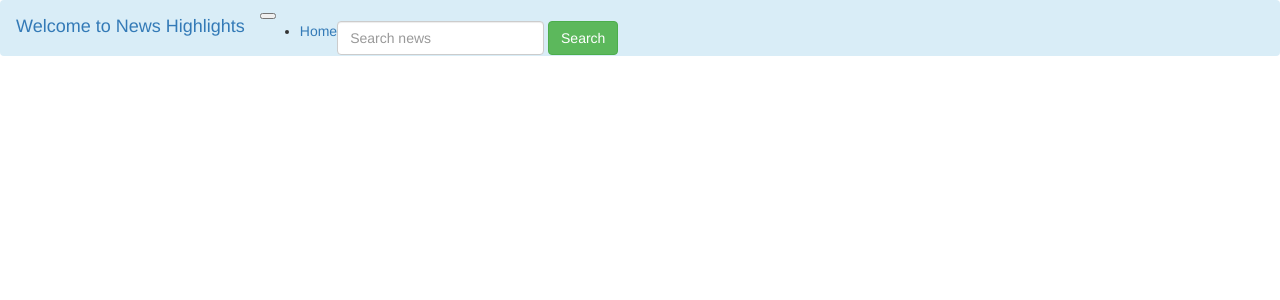
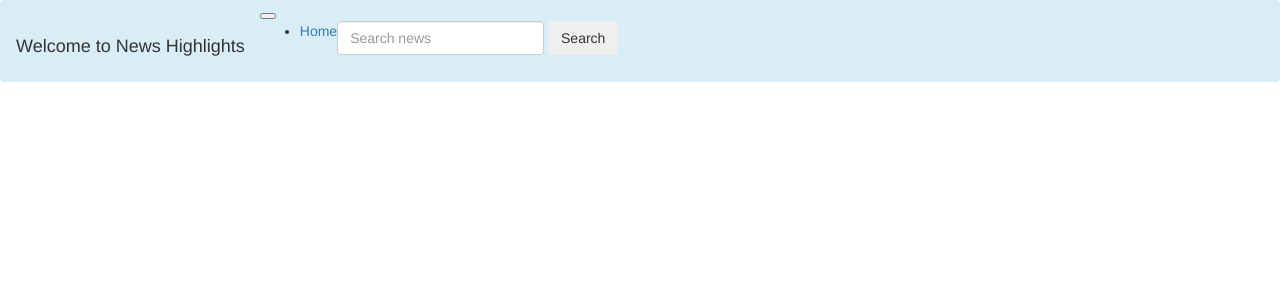
Before and after one commit to costamay/News-Highlight, a Flask app: template app/templates/index.html in a window 1280 px wide. Shown: the top 300 px of the page. Run offline with Flask 2, Linux system fonts and the light colour scheme; the template is opened without the code that fills it, so the values that code supplies are empty; some libraries are stand-ins or nearby versions.

Commit message:
Change navbrand from  a link to h1

```diff
--- a/app/templates/navbar.html
+++ b/app/templates/navbar.html
@@ -1,6 +1,6 @@
 
 <nav class="navbar navbar-expand-lg navbar-dark bg-info">
-  <a class="navbar-brand" href="/">Welcome to News Highlights</a>
+  <h1 class="navbar-brand">Welcome to News Highlights</h1>
   <button class="navbar-toggler" type="button" data-toggle="collapse" data-target="#navbarSupportedContent" aria-controls="navbarSupportedContent" aria-expanded="false" aria-label="Toggle navigation">
     <span class="navbar-toggler-icon"></span>
   </button>
@@ -13,7 +13,7 @@
     </ul>
     <form class="form-inline my-2 my-lg-0">
       <input class="form-control mr-sm-2" type="search" name ="news_query" placeholder="Search news" aria-label="Search">
-      <button class="btn btn-success my-2 my-sm-0" type="submit">Search</button>
+      <button class="btn btn-dark my-2 my-sm-0" type="submit">Search</button>
     </form>
   </div>
 </nav>
```
